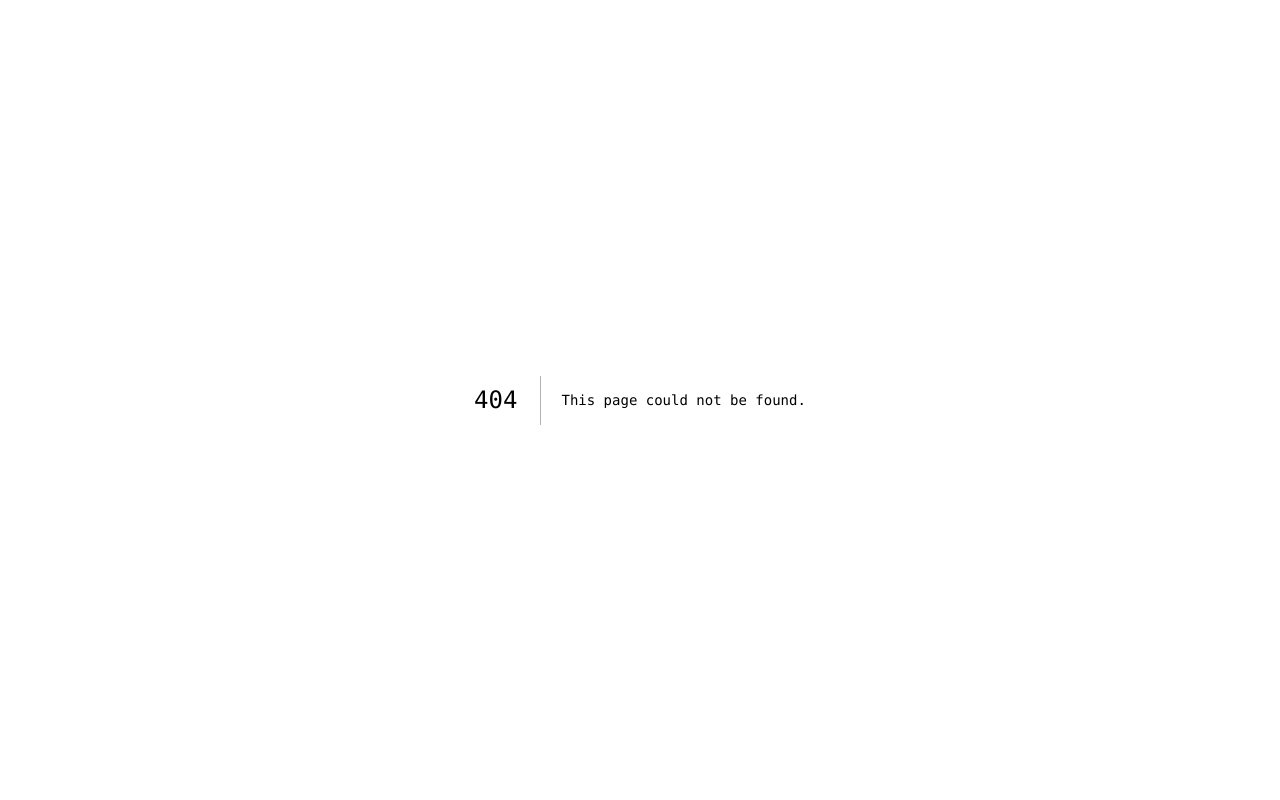
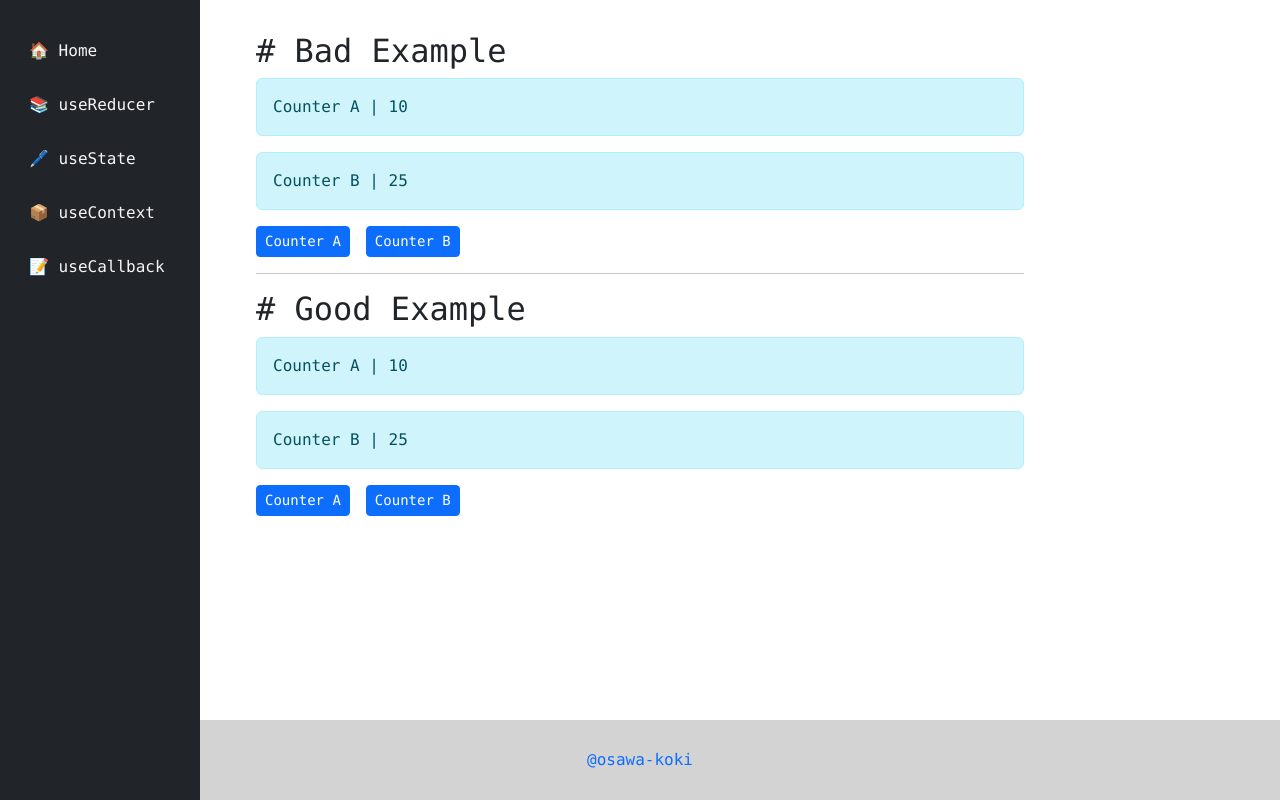
Before and after one commit to osawa-koki/learning-react-hooks, a Next.js app: page /useCallback in a window 1280 px wide. Before the commit this address had no page. Built offline with nearby package versions, Linux system fonts and the light colour scheme.

Commit message:
useCallback

```diff
--- a/pages.ts
+++ b/pages.ts
@@ -18,6 +18,11 @@ const pages = [
     emoji: '📦',
     path: '/useContext/',
     name: 'useContext'
+  },
+  {
+    emoji: '📝',
+    path: '/useCallback/',
+    name: 'useCallback'
   }
 ]
 
--- /dev/null
+++ b/pages/useCallback.tsx
@@ -0,0 +1,84 @@
+
+import React, { memo, useCallback, useState } from 'react'
+import Layout from '../components/Layout'
+import { Alert, Button } from 'react-bootstrap'
+
+// ----- ----- Bad Example ----- -----
+
+const BadTitle = ({ title }: { title: string }): JSX.Element => {
+  console.log('Title component')
+  return <h2>{ title }</h2>
+}
+
+const BadButton = ({ handleClick, value }: { handleClick: () => void, value: string }): JSX.Element => {
+  console.log('Button child component', value)
+  return <Button variant='primary' className='me-3' size='sm' onClick={handleClick}>{value}</Button>
+}
+
+const BadDisplay = ({ text, countState }: { text: string, countState: number }): JSX.Element => {
+  console.log('Count child component', text)
+  return <Alert variant='info'>{text} | {countState}</Alert>
+}
+
+const BadExample = (): JSX.Element => {
+  const [counterA, setCounterA] = useState(10)
+  const [counterB, setCounterB] = useState(25)
+
+  const incrementCounterA = (): void => { setCounterA(counterA + 1) }
+  const incrementCounterB = (): void => { setCounterB(counterB + 1) }
+
+  return (
+    <div>
+      <BadTitle title='# Bad Example' />
+      <BadDisplay text="Counter A" countState={counterA}/>
+      <BadDisplay text="Counter B" countState={counterB}/>
+      <BadButton handleClick={incrementCounterA} value='Counter A'/>
+      <BadButton handleClick={incrementCounterB} value='Counter B'/>
+    </div>
+  )
+}
+
+// ----- ----- Goog Example ----- -----
+
+const GoodTitle = memo(function fn ({ title }: { title: string }): JSX.Element {
+  console.log('Title component')
+  return <h2>{ title }</h2>
+})
+
+const GoodButton = memo(function fn ({ handleClick, value }: { handleClick: () => void, value: string }): JSX.Element {
+  console.log('Button child component', value)
+  return <Button variant='primary' className='me-3' size='sm' onClick={handleClick}>{value}</Button>
+})
+
+const GoodDisplay = memo(function fn ({ text, countState }: { text: string, countState: number }): JSX.Element {
+  console.log('Count child component', text)
+  return <Alert variant='info'>{text} | {countState}</Alert>
+})
+
+const GoodExample = (): JSX.Element => {
+  const [counterA, setCounterA] = useState(10)
+  const [counterB, setCounterB] = useState(25)
+
+  const incrementCounterA = useCallback(() => { setCounterA(counterA + 1) }, [counterA])
+  const incrementCounterB = useCallback(() => { setCounterB(counterB + 1) }, [counterB])
+
+  return (
+    <>
+      <GoodTitle title='# Good Example' />
+      <GoodDisplay text='Counter A' countState={counterA}/>
+      <GoodDisplay text='Counter B' countState={counterB}/>
+      <GoodButton handleClick={incrementCounterA} value='Counter A'/>
+      <GoodButton handleClick={incrementCounterB} value='Counter B'/>
+    </>
+  )
+}
+
+export default function UseCallbackPage (): JSX.Element {
+  return (
+    <Layout>
+      <BadExample />
+      <hr />
+      <GoodExample />
+    </Layout>
+  )
+}
```
